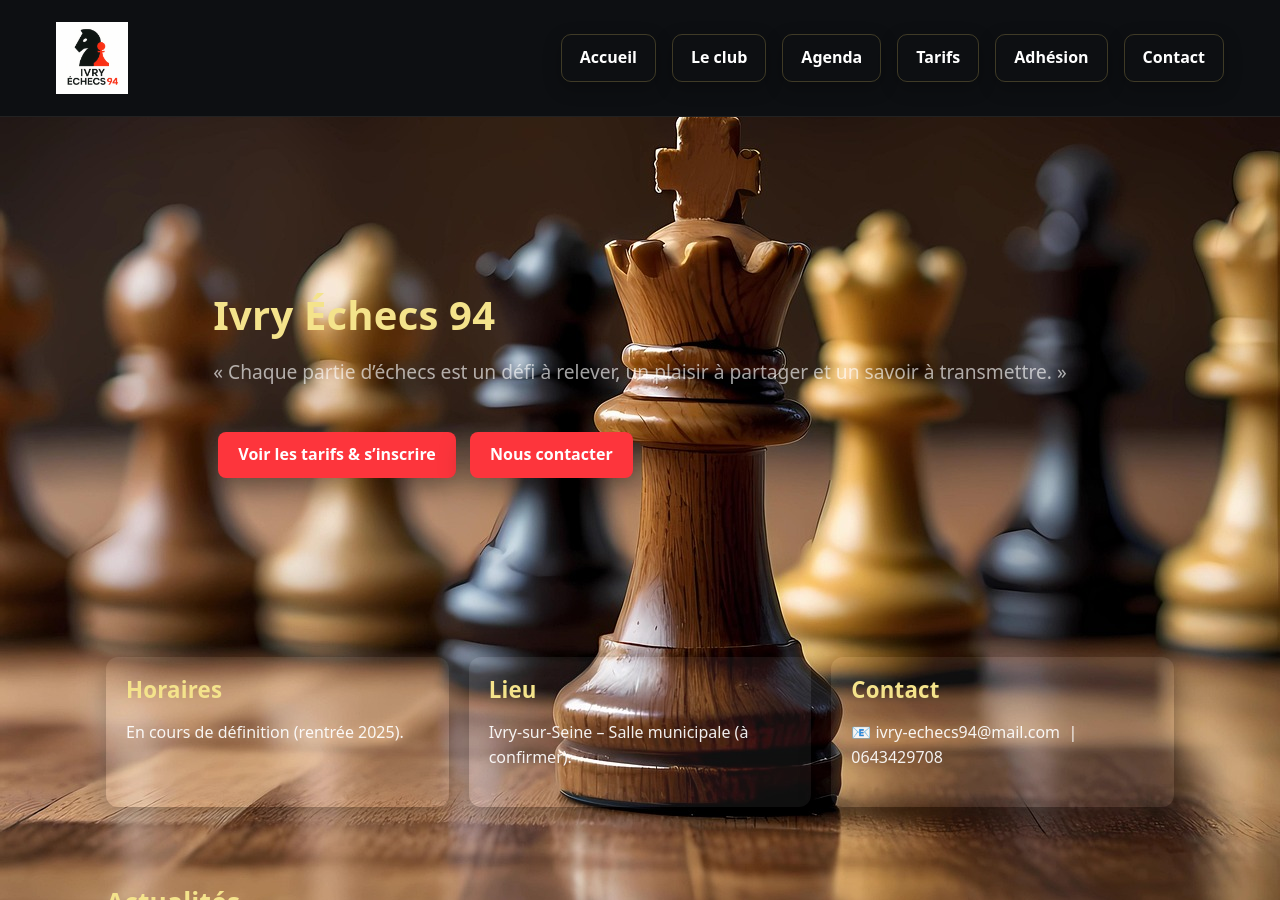
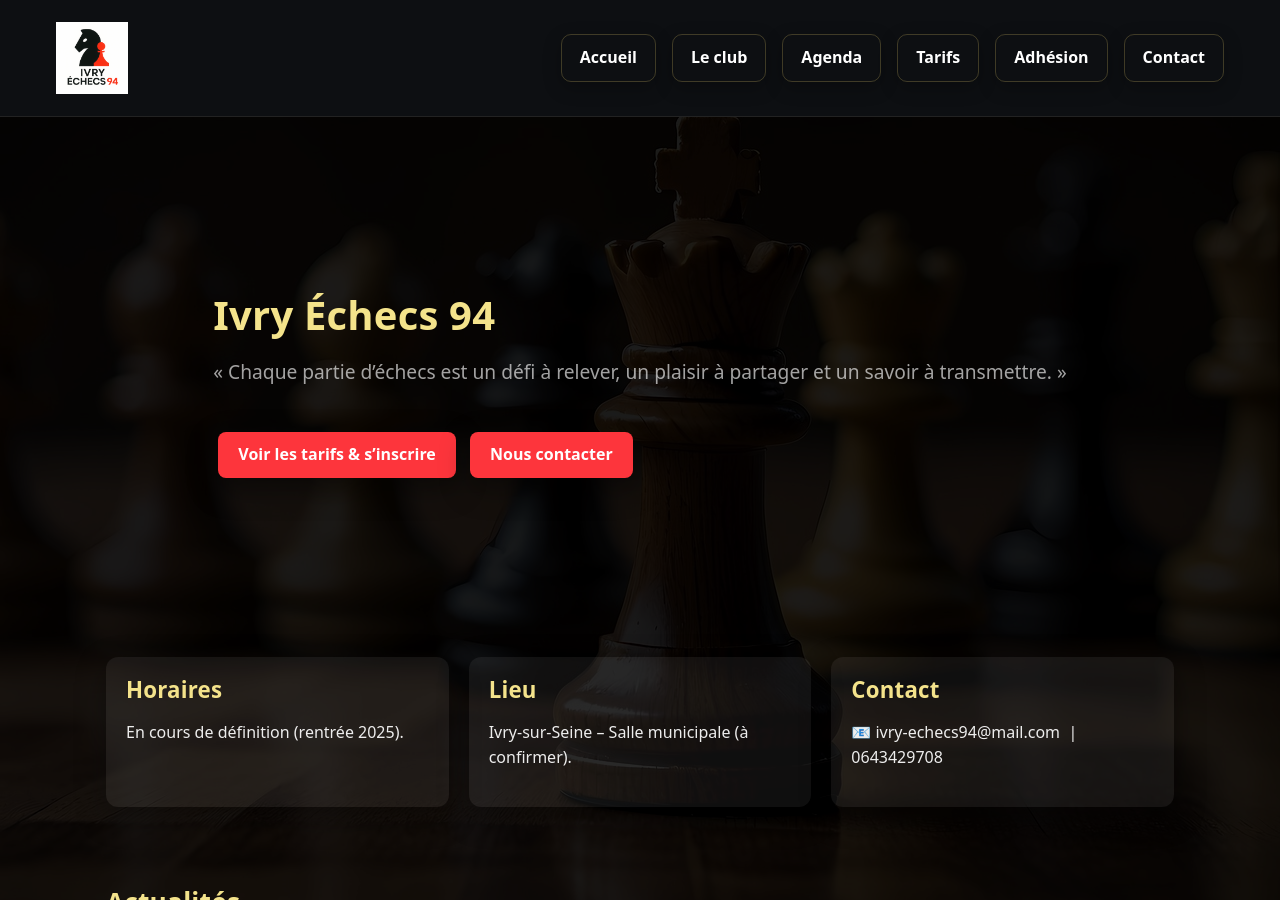
Before and after one commit to Nelwyn64/ivry-echecs-94, a Jekyll site: the page built from index.html, in a window 1280 px wide and 900 px high. Built offline with Jekyll 4.4.1, drawn with Linux system fonts in a browser that asks for light colours.

Commit message:
Uniformisation des fonds décran : overlay sombre commun + images spécifiques par page

```diff
--- a/css/styles.css
+++ b/css/styles.css
@@ -202,21 +202,26 @@ main img.logo {
   }
 }
 /* =========================================================
-   Fonds d’écran par page
+   Fonds d’écran par page (overlay global + image par page)
    ========================================================= */
 
 /* Règle générale : overlay sombre + réglages communs */
 body[class^="page-"] {
-  background:
+  /* overlay + image (via variable) en 2 couches */
+  --page-bg: none; /* sera défini par page */
+  background-image:
     linear-gradient(rgba(0, 0, 0, 0.89), rgba(0, 0, 0, 0.89)),
-    no-repeat center center fixed;
-  background-size: cover;
+    var(--page-bg);
+  background-repeat: no-repeat, no-repeat;
+  background-position: center center, center center;
+  background-attachment: fixed, fixed;
+  background-size: cover, cover;
 }
 
-/* Images spécifiques selon la page */
-body.page-index    { background-image: url('/assets/bg-index.jpg'); }
-body.page-about    { background-image: url('/assets/bg-about.jpg'); }
-body.page-agenda   { background-image: url('/assets/bg-agenda.jpg'); }
-body.page-contact  { background-image: url('/assets/bg-contact.jpg'); }
-body.page-adhesion { background-image: url('/assets/bg-adhesion.jpg'); }
-body.page-tarifs   { background-image: url('/assets/bg-tarifs.jpg'); }
+/* Image spécifique selon la page (ne change que la variable) */
+body.page-index    { --page-bg: url('/assets/bg-index.jpg'); }
+body.page-about    { --page-bg: url('/assets/bg-about.jpg'); }
+body.page-agenda   { --page-bg: url('/assets/bg-agenda.jpg'); }
+body.page-contact  { --page-bg: url('/assets/bg-contact.jpg'); }
+body.page-adhesion { --page-bg: url('/assets/bg-adhesion.jpg'); }
+body.page-tarifs   { --page-bg: url('/assets/bg-tarifs.jpg'); }
```
